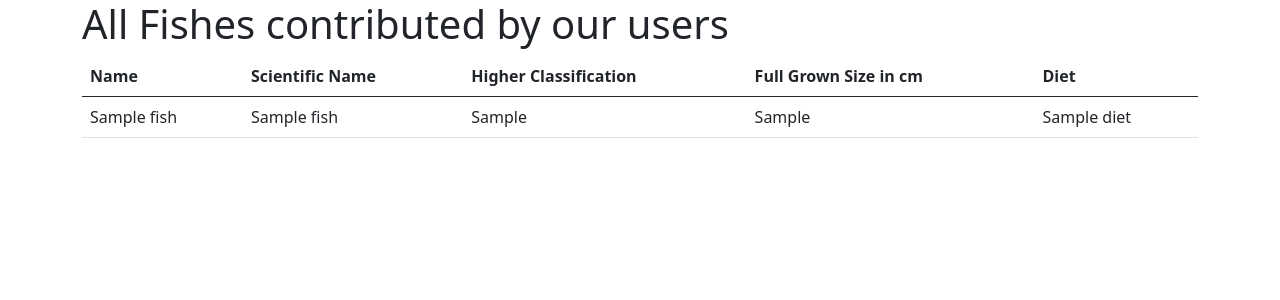
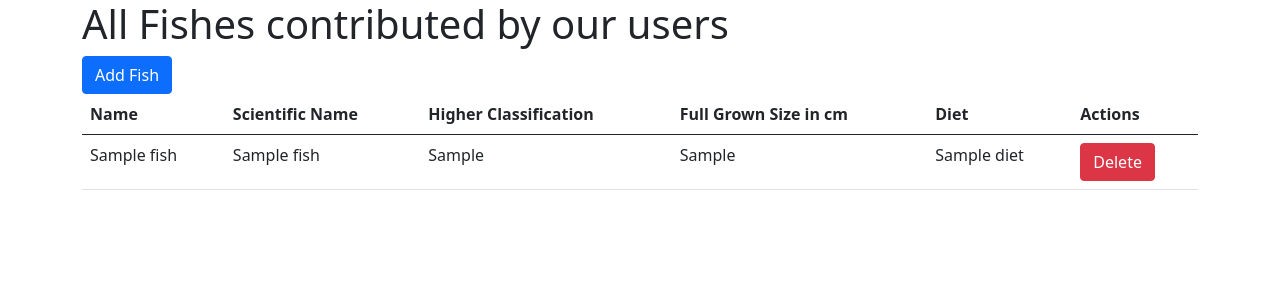
Before and after one commit to Malrhis/Project-3-codeinstitute, a Flask app: page /fish in a window 1280 px wide. Shown: the top 300 px of the page. Run offline with Flask 2, Linux system fonts and the light colour scheme; a database or web service that is not in the repository returns one stand-in record (values such as "Sample title"); parts of the project's set-up code (start-up, migrations or seed data) failed here and were passed over.

Commit message:
Add delete fish template

```diff
--- a/aquarist/app.py
+++ b/aquarist/app.py
@@ -2,7 +2,7 @@ from flask import Flask, render_template, request, redirect, url_for
 import os
 import pymongo
 from dotenv import load_dotenv
-from bson.objectId import ObjectId
+from bson.objectid import ObjectId
 
 load_dotenv()
 
@@ -46,8 +46,7 @@ def process_create_fish():
         "full_grown_size_in_cm":full_grown_size_in_cm,
         "diet":diet
     })
-
-    return "New Fish Saved"
+    return redirect(url_for('show_all_fish'))
 
 # DELETE
 # route to show the form for deletion
@@ -59,7 +58,14 @@ def delete_fish(fish_id):
     })
 
     return render_template('confirm_delete_fish.template.html',
-                        fish_to_delete = fish)
+                            fish_to_delete = fish)
+
+@app.route('/fish/<fish_id>/delete', methods=['POST'])
+def process_delete_fish(fish_id):
+    db.fish.delete_one({
+        "_id": ObjectId(fish_id)
+    })
+    return redirect(url_for('show_all_fish'))
 
 # "magic code" -- boilerplate
 if __name__ == '__main__':
--- a/aquarist/templates/show_fish.template.html
+++ b/aquarist/templates/show_fish.template.html
@@ -5,6 +5,9 @@ All Fishes contributed by our users
 
 {%block content%}
 <h1>All Fishes contributed by our users</h1>
+
+<a href="{{url_for('show_create_fish')}}" class="btn btn-primary">Add Fish</a>
+
 <table class="table">
     <thead>
         <tr>
@@ -13,6 +16,7 @@ All Fishes contributed by our users
             <th>Higher Classification</th>
             <th>Full Grown Size in cm</th>
             <th>Diet</th>
+            <th>Actions</th>
         </tr>
     </thead>
     {%for each_fish in fish %}
@@ -22,6 +26,7 @@ All Fishes contributed by our users
         <td>{{each_fish.higher_classification}}</td>
         <td>{{each_fish.full_grown_size_in_cm}}</td>
         <td>{{each_fish.diet}}</td>
+        <td><a href="{{url_for('delete_fish', fish_id=each_fish._id)}}" class="btn btn-danger">Delete</a></td>
     </tr>
     {% endfor%}
 
```
Also changed, not shown: aquarist/templates/confirm_delete_fish.template.html (added, +17 -0 lines). Lines whose indentation alone changed are shown as unchanged.
